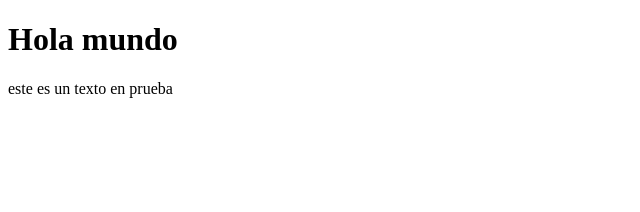
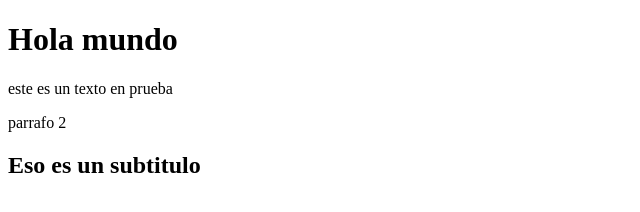
Before and after one commit to Eliza1022/Clases, a plain HTML site: page index.html in a window 1280 px wide. Shown: the whole page, without its empty margins (0-640 px from the left). Drawn offline with Linux system fonts and the light colour scheme.

Commit message:
primer cambio realizado en la rama 1

```diff
--- a/index.html
+++ b/index.html
@@ -8,10 +8,7 @@
     <body>
         <h1>Hola mundo</h1>
         <p> este es un texto en prueba</p>
+        <p>parrafo 2</p>
+        <h2>Eso es un subtitulo</h2>
     </body>
 </html>
-
-
-
-
-</head>
```
